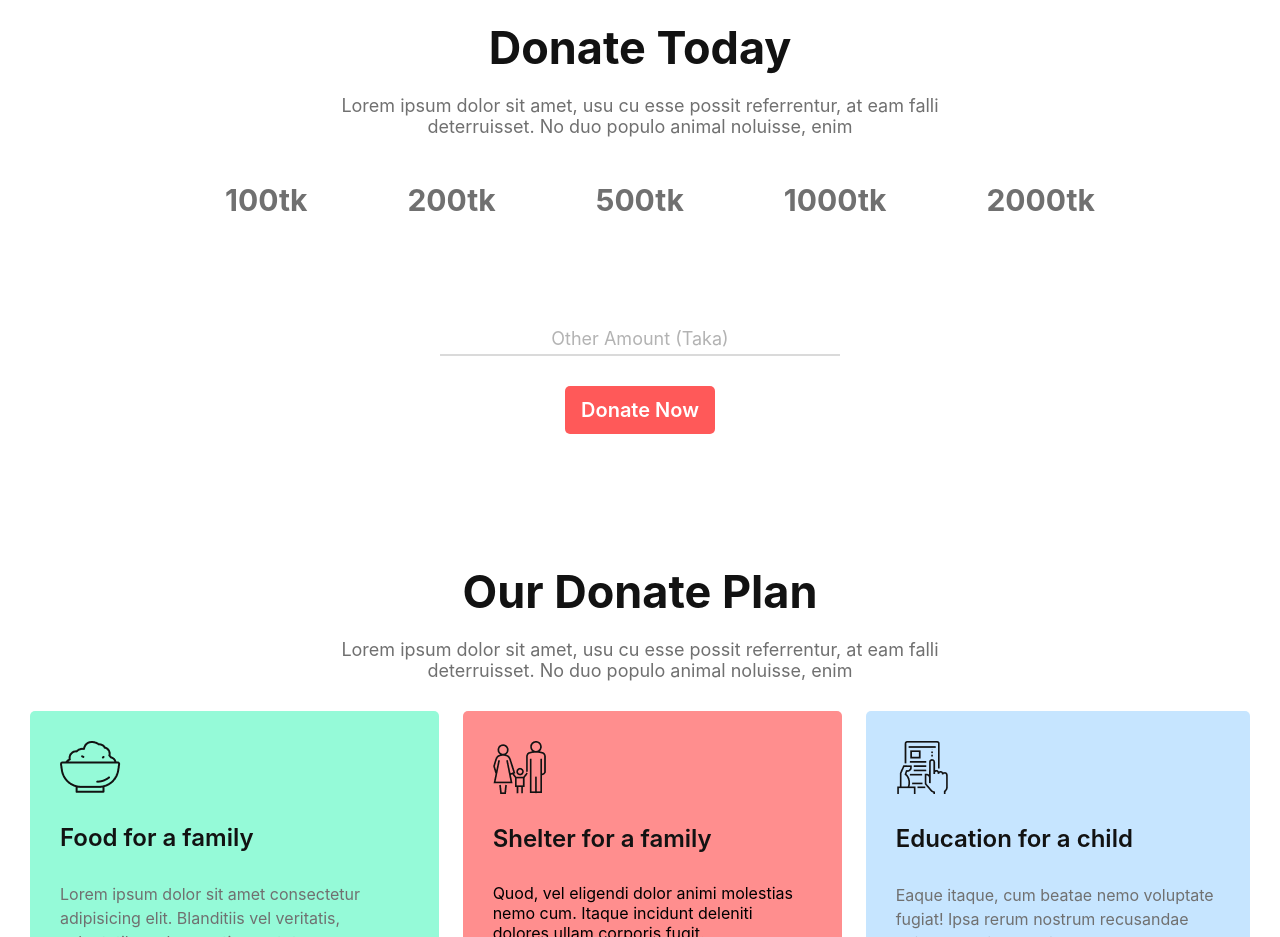
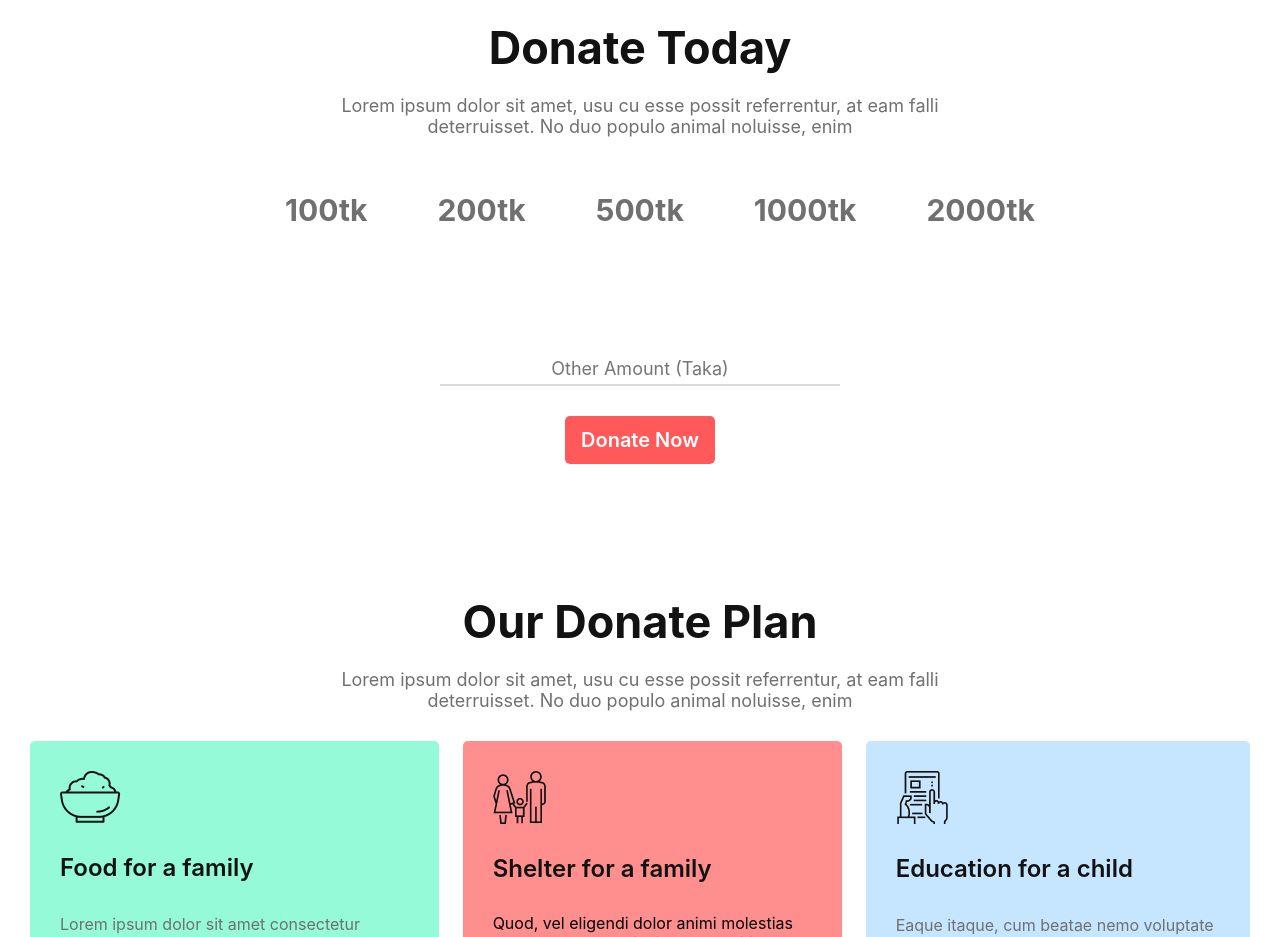
Before and after one commit to naimur2001/don-today-website, a plain HTML site: page index.html in a window 1280 px wide. Shown: the part 780-1717 px from the top of the page. Drawn offline with Linux system fonts and the light colour scheme.

Commit message:
added new thing

```diff
--- a/index.html
+++ b/index.html
@@ -37,7 +37,7 @@
     </ul>
    </div>
    <div class="f3">
-    <p class="f3-p">Other Amount (Taka)</p>
+    <input type="text" class="f3-p" placeholder="Other Amount (Taka)"></input>
 
     <button class="btn-primary">Donate Now</button>
    </div>
--- a/styles/main-first-sec.css
+++ b/styles/main-first-sec.css
@@ -28,6 +28,7 @@ section{
   list-style: none;
   display: flex;
   justify-content: center;
+  margin: 20px 0;
 
 }
 .f2 li{
@@ -38,28 +39,35 @@ section{
   cursor: pointer;
   margin: 0 5px;
 }
+
 li{
-  padding:45px 45px ;
+  padding:35px 30px ;
   font-weight: 700;
   font-size: 30px;
-
   text-align: center;
   color:#707070;
+
 }
 li:hover{
 
   background: #FFEEEE;
   border: 2px solid #FF5959;
   border-radius: 5px;
+
 }
 .f2{
 
-  margin-bottom: 60px;
+ margin-bottom: 60px;
 }
 .f3{
   display: flex;
   flex-direction: column;
   align-items: center;
+
+}
+.f3 input{
+  outline: none;
+  color: #121212;
 }
 .f3-p{
   text-align: center;
@@ -67,8 +75,12 @@ li:hover{
   font-weight: 400;
 font-size: 18px;
   width: 400px;
+  margin-top: 30px;
   margin-bottom: 30px;
-  padding: 5px 0;
+  padding: 5px 10px;
+  border-top: 0px solid white;
+  border-left: 0px solid white;
+  border-right: 0px solid white;
   border-bottom:2px solid #DADADA;
 }
 .s-cards{
```
